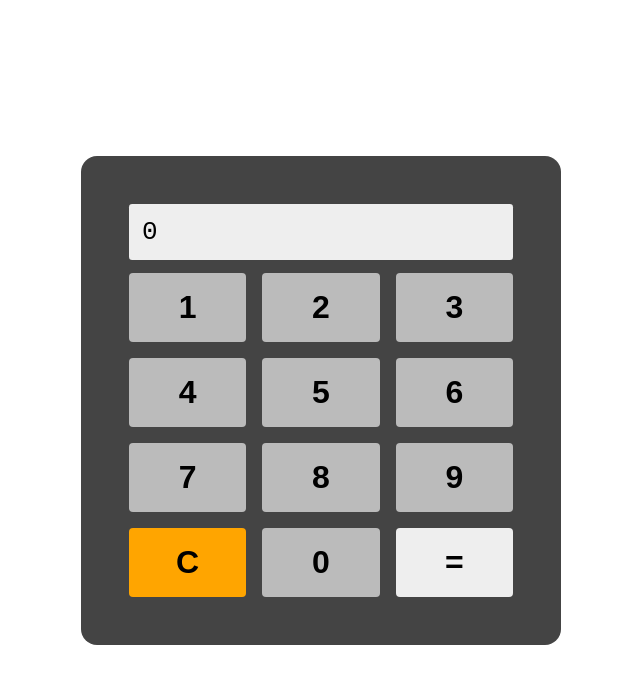
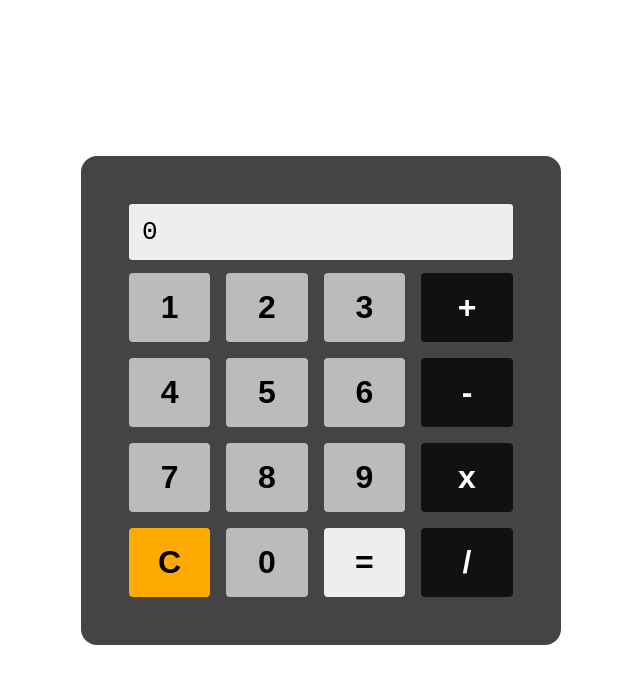
Before and after one commit to Aaltomuoto/calculator, a plain HTML site: page index.html in a window 1280 px wide. Shown: the whole page, without its empty margins (319-959 px from the left). Drawn offline with Linux system fonts and the light colour scheme.

Commit message:
Added operator buttons and reworked layout Switch from flexbox to grid for the button layout and added the operator buttons to the right. Also added an active state to all button types.

```diff
--- a/index.html
+++ b/index.html
@@ -12,6 +12,7 @@
         <div id="calculator">
             <div id="calculatorScreen">0</div>
             <div id="calculatorButtons">
+                <div id="buttonsLeft">
                     <button class="number">1</button>
                     <button class="number">2</button>
                     <button class="number">3</button>
@@ -25,6 +26,13 @@
                     <button class="number">0</button>
                     <button id="calculate">=</button>
                 </div>
+                <div id="buttonsRight">
+                    <button class="calc">+</button>
+                    <button class="calc">-</button>
+                    <button class="calc">x</button>
+                    <button class="calc">/</button>
+                </div>
+            </div>
         </div>
     </div>
 </body>
--- a/style.css
+++ b/style.css
@@ -17,7 +17,7 @@ html, body {
     background-color: #444;
     padding:3em;
     border-radius: 1em;
-    max-width: 30em;
+    width: 30em;
 }
 #calculatorScreen {
     background-color: #EEE;
@@ -26,20 +26,16 @@ html, body {
     margin: 0 0 .5em;
     font-family: monospace;
     border-radius: .125em;
+    overflow: hidden;
 }
 #calculatorButtons {
-    --cols: 3;
-    --gap: 1em;
-    display: flex;
-    flex-direction: row;
-    flex-wrap: wrap;
-    gap: var(--gap);
-    justify-content: center;
+    display: grid;
+    grid-template-columns: 3fr 1fr;
+    grid-template-rows: 1fr;
+    grid-column-gap: 1em;
+    grid-row-gap: 0px;
 }
 #calculatorButtons button {
-    flex-basis: calc(100% / var(--cols) - var(--gap) / var(--cols) * (var(--cols) - 2));
-    flex-grow: 0;
-    flex-shrink: 0;
     font-family: sans-serif;
     font-size: 2em;
     font-weight: 700;
@@ -47,11 +43,44 @@ html, body {
     padding:.5em .75em;
     margin: 0;
     border-radius: .125em;
+    flex-basis: 25%;
+}
+#buttonsLeft, #buttonsRight {
+    display: grid;
+    grid-column-gap: 1em;
+    grid-row-gap: 1em;
+}
+#buttonsLeft {
+    display: grid;
+    grid-template-columns: repeat(3, 1fr);
+    grid-template-rows: repeat(4, 1fr);
+}
+#buttonsRight {
+    grid-template-columns: 1fr;
+    grid-template-rows: repeat(4, 1fr);
+}
+button.number {
     background-color: #BBB;
 }
+button.number:active {
+    background-color: #CCC;
+}
 button#clear {
-    background-color: orange;
+    background-color: #FA0;
+}
+button#clear:active {
+    background-color: #FB0;
 }
 button#calculate {
     background-color: #EEE;
 }
+button#calculate:active {
+    background-color: #FFF;
+}
+button.calc {
+    background-color: #111;
+    color: #FFF;
+}
+button.calc:active {
+    background-color: #222;
+}
```
Lines whose indentation alone changed are shown as unchanged.
